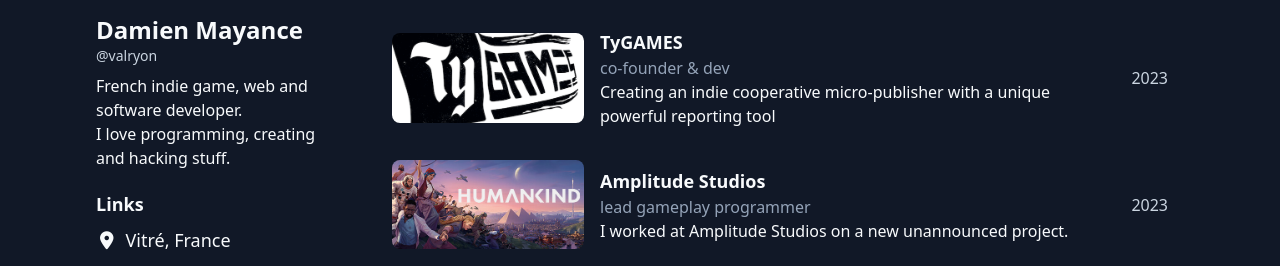
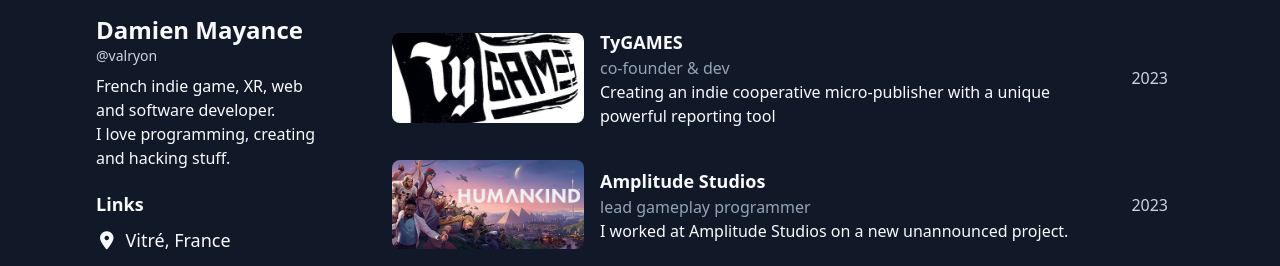
Before and after one commit to valryon/valryon.github.io, a Jekyll site: the page built from index.html, in a window 1280 px wide. Shown: the part 218-484 px from the top of the page. Built offline with Jekyll 4.4.1, drawn with Linux system fonts in a browser that asks for light colours.

Commit message:
Update default.html

```diff
--- a/_layouts/default.html
+++ b/_layouts/default.html
@@ -17,7 +17,7 @@
       </a>
       <h1 class="text-2xl font-bold">Damien Mayance</h1>
       <h3 class="text-sm text-slate-300">@valryon</h3>
-      <p class="py-2">French indie game, web and software developer.<br />I love programming, creating and
+      <p class="py-2">French indie game, XR, web and software developer.<br />I love programming, creating and
         hacking stuff.</p>
       <div class="my-2">
         <h3 class="text-lg font-semibold pt-1">Links</h3>
```
